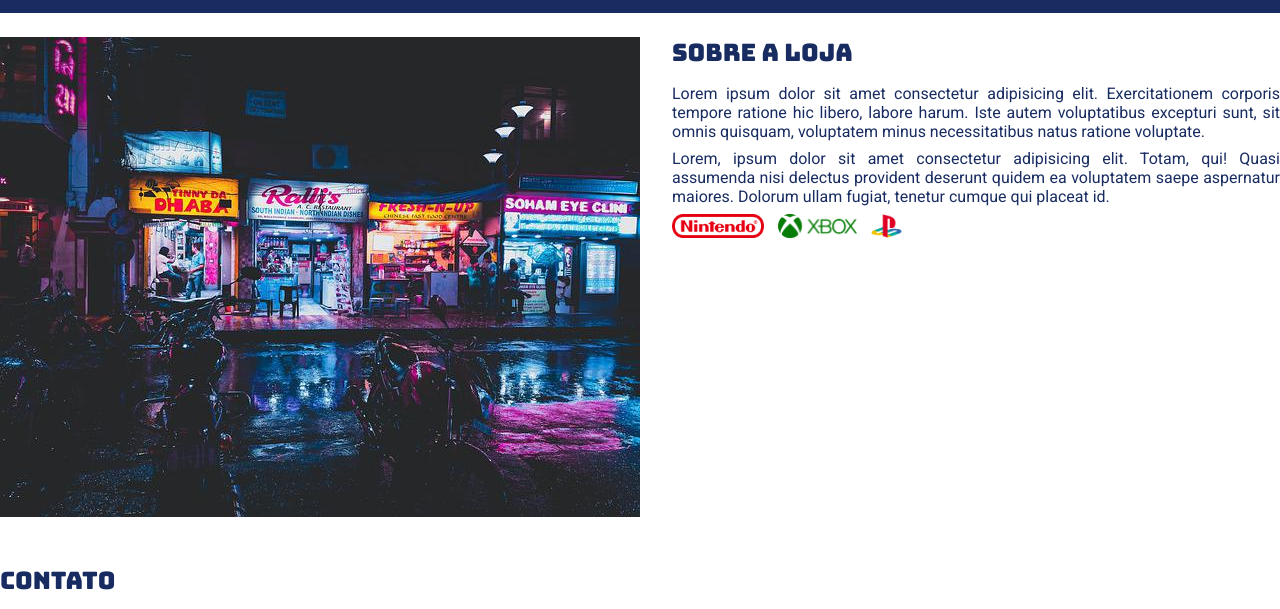
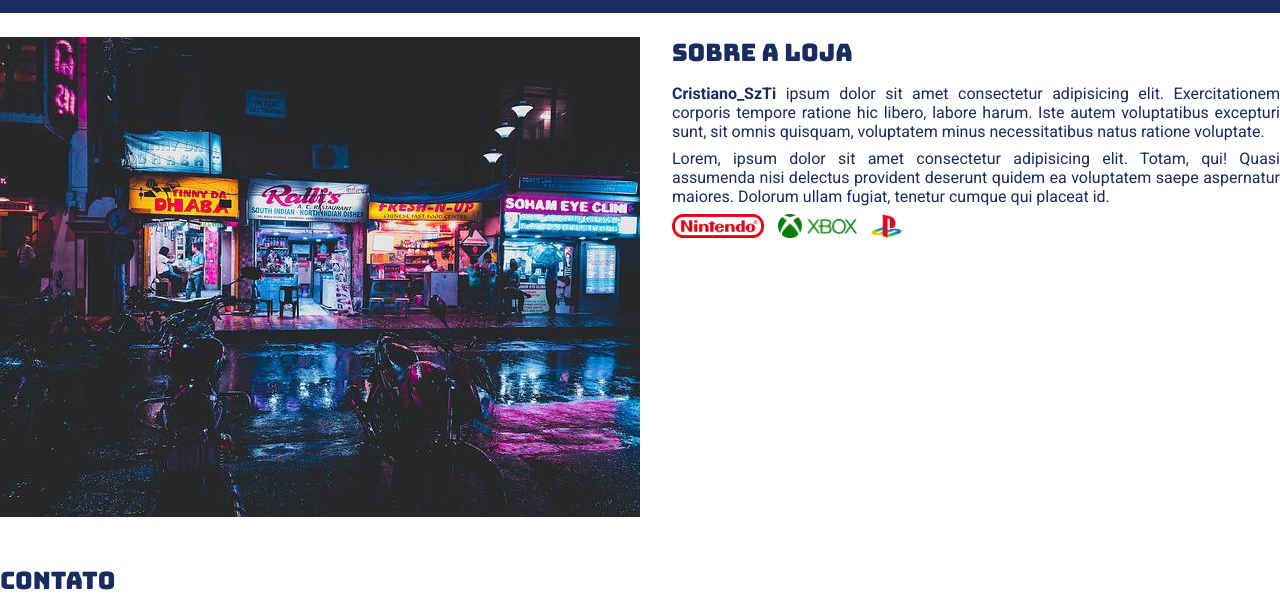
Before and after one commit to cristianoeti/site_gamesshop3, a plain HTML site: page index.html in a window 1280 px wide. Shown: the part 62-671 px from the top of the page. Drawn offline with Linux system fonts and the light colour scheme.

Commit message:
Add txt in Abaut

```diff
--- a/index.html
+++ b/index.html
@@ -39,7 +39,7 @@
 
             <div class="">
                 <h2>Sobre a Loja</h2>
-                <p>Lorem ipsum dolor sit amet consectetur adipisicing elit. Exercitationem corporis tempore ratione hic libero, labore harum. Iste autem voluptatibus excepturi sunt, sit omnis quisquam, voluptatem minus necessitatibus natus ratione voluptate.</p>
+                <p><strong>Cristiano_SzTi</strong>  ipsum dolor sit amet consectetur adipisicing elit. Exercitationem corporis tempore ratione hic libero, labore harum. Iste autem voluptatibus excepturi sunt, sit omnis quisquam, voluptatem minus necessitatibus natus ratione voluptate.</p>
                 <p>Lorem, ipsum dolor sit amet consectetur adipisicing elit. Totam, qui! Quasi assumenda nisi delectus provident deserunt quidem ea voluptatem saepe aspernatur maiores. Dolorum ullam fugiat, tenetur cumque qui placeat id.</p>
                 <ul class="brands-list">
                     <li>
```
